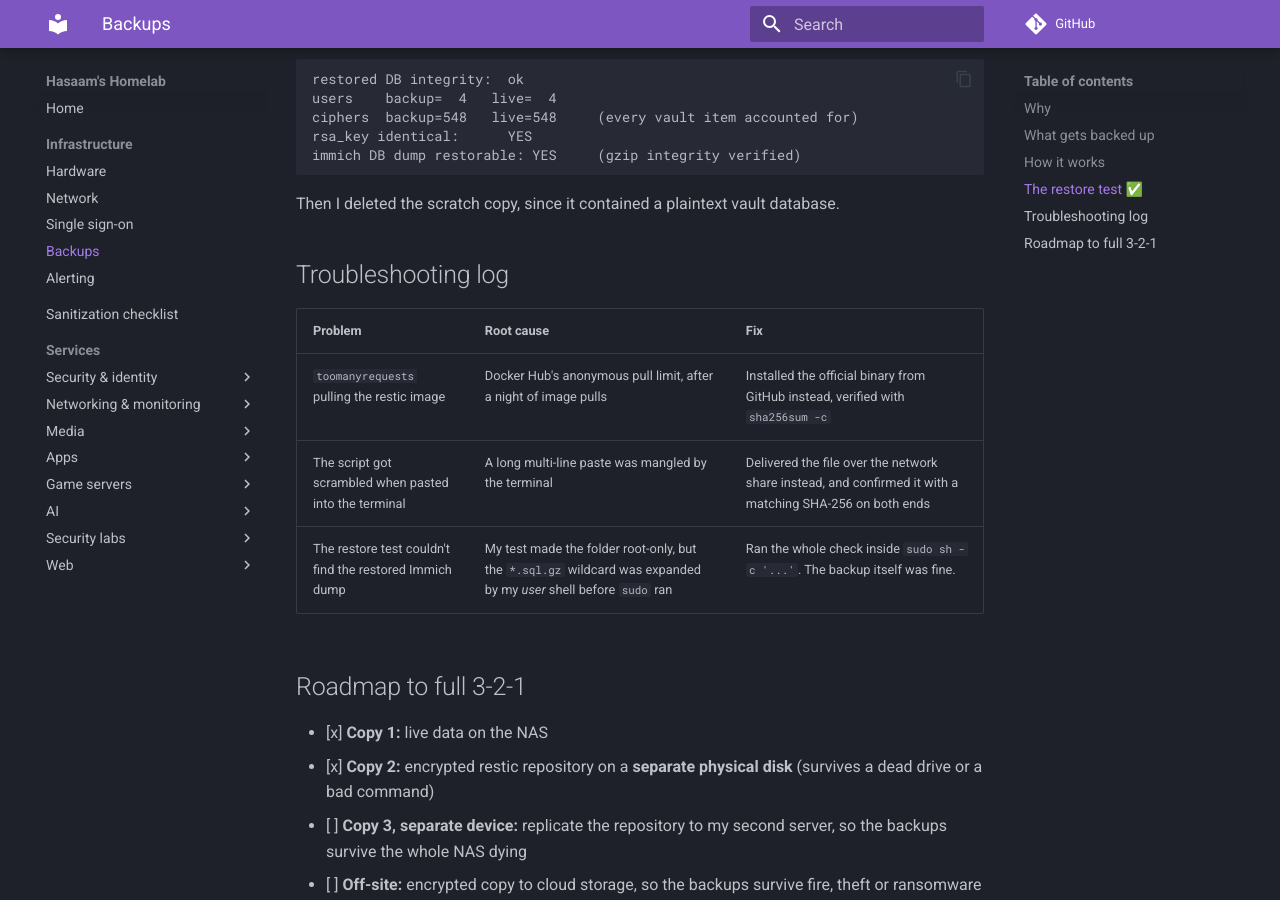
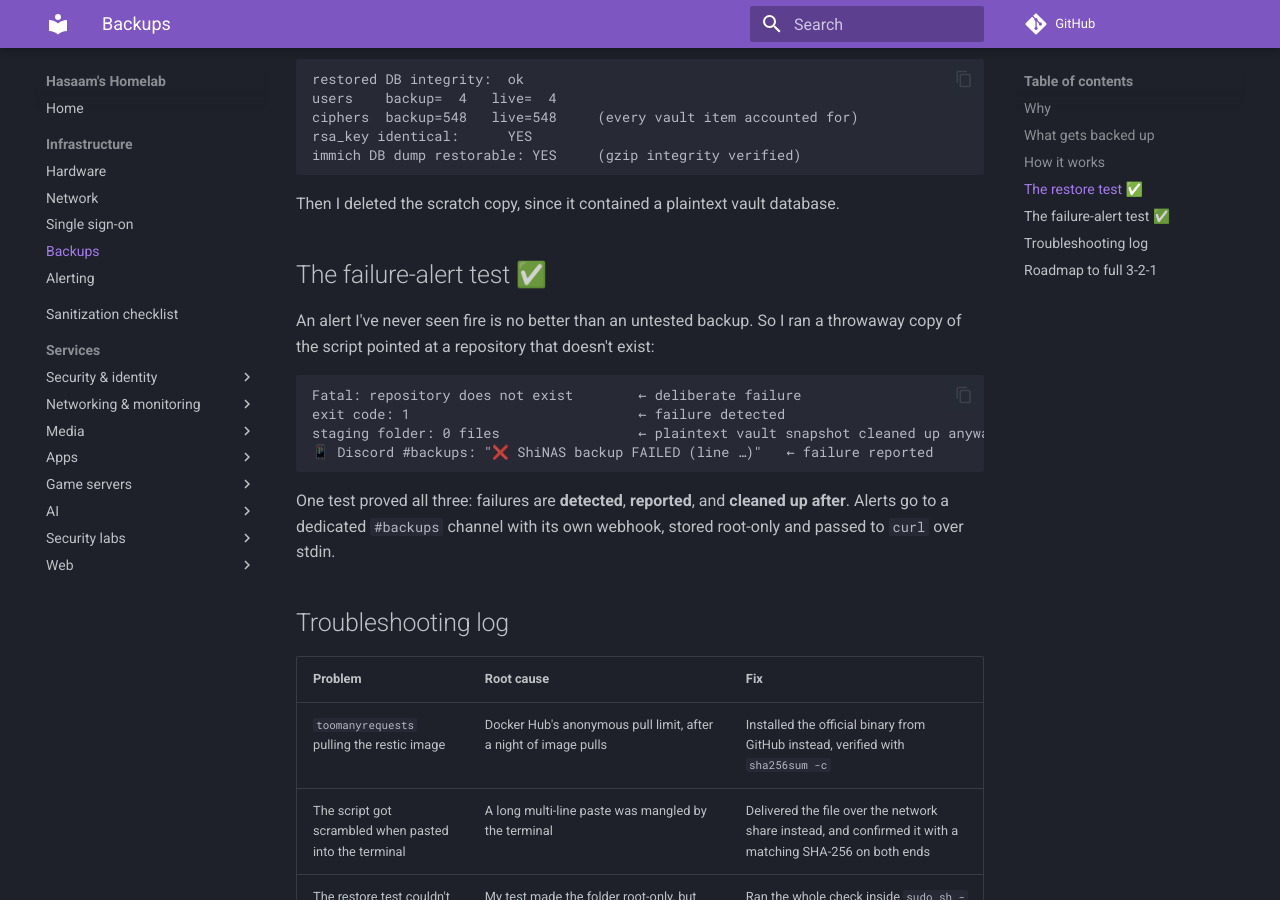
Before and after one commit to Shineori/homelab, an MkDocs documentation site: the page built from docs/infrastructure/backups.md, in a window 1280 px wide and 900 px high, scrolled down 2365 px. Built offline with MkDocs 1.6.1 and Material for MkDocs 9.7.7, drawn with Linux system fonts in a browser that asks for light colours; comment, search, counter and statistics services are not loaded.

Commit message:
Backups: document tested failure alerts

````diff
--- a/docs/infrastructure/backups.md
+++ b/docs/infrastructure/backups.md
@@ -67,6 +67,19 @@ immich DB dump restorable: YES     (gzip integrity verified)
 
 Then I deleted the scratch copy, since it contained a plaintext vault database.
 
+## The failure-alert test ✅
+
+An alert I've never seen fire is no better than an untested backup. So I ran a throwaway copy of the script pointed at a repository that doesn't exist:
+
+```
+Fatal: repository does not exist        ← deliberate failure
+exit code: 1                            ← failure detected
+staging folder: 0 files                 ← plaintext vault snapshot cleaned up anyway
+📱 Discord #backups: "❌ ShiNAS backup FAILED (line …)"   ← failure reported
+```
+
+One test proved all three: failures are **detected**, **reported**, and **cleaned up after**. Alerts go to a dedicated `#backups` channel with its own webhook, stored root-only and passed to `curl` over stdin.
+
 ## Troubleshooting log
 
 | Problem | Root cause | Fix |
````
